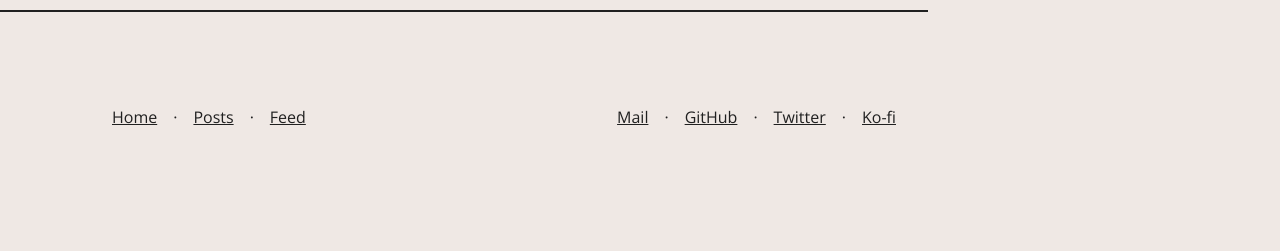
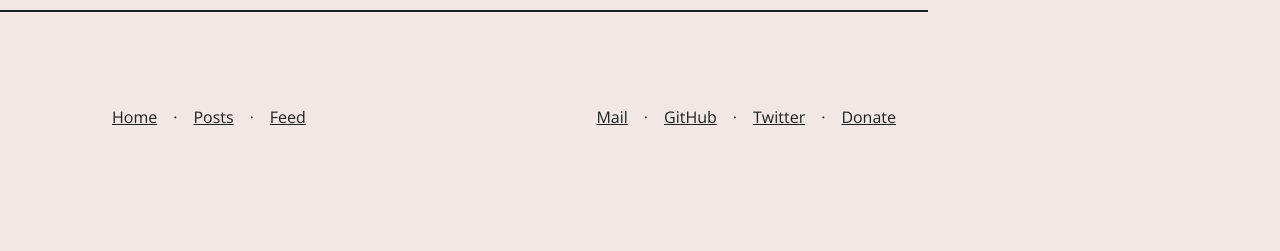
Before and after one commit to eritbh/eritbh.github.io, a Jekyll site: the page built from index.md, in a window 1280 px wide. Shown: the part 1178-1429 px from the top of the page. Built offline with Jekyll 4.4.1, drawn with Linux system fonts in a browser that asks for light colours.

Commit message:
Update _config.yml

```diff
--- a/_config.yml
+++ b/_config.yml
@@ -8,7 +8,7 @@ footer_links:
   url: https://github.com/eritbh
 - name: Twitter
   url: https://twitter.com/eritbh
-- name: Ko-fi
+- name: Donate
   url: https://ko-fi.com/eritbh
 
 permalink: pretty
```
